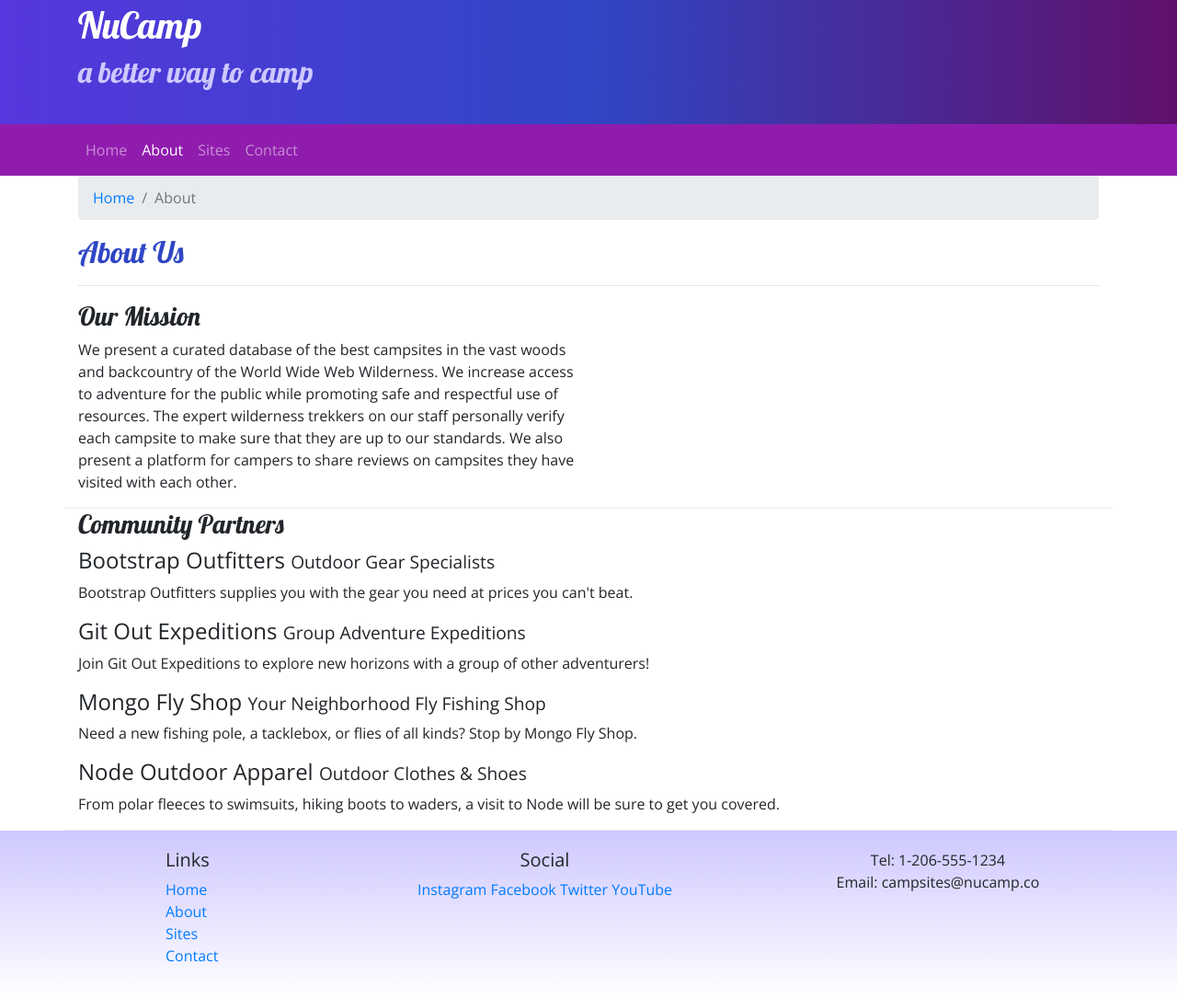
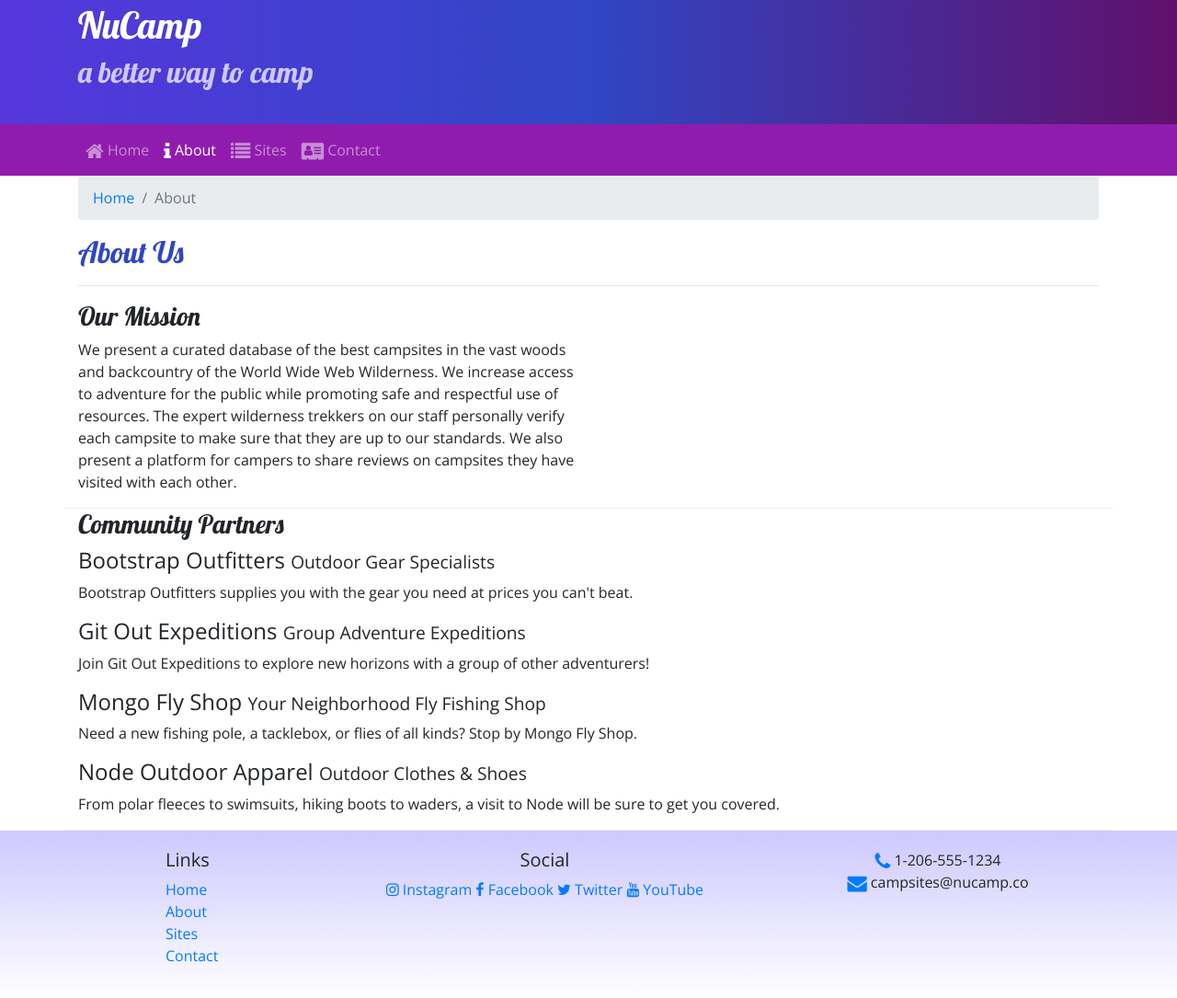
Before and after one commit to kulrichNuCamp/nucamp-bootstrap, a website: page aboutus.html in a window 1280 px wide. Shown: the part 27-1112 px from the top of the page at 92% size. Drawn offline with nearby package versions, Linux system fonts and the light colour scheme.

Commit message:
added font awesome icons

```diff
--- a/aboutus.html
+++ b/aboutus.html
@@ -10,6 +10,7 @@
     <link rel="stylesheet" href="node_modules/bootstrap/dist/css/bootstrap.min.css" />
 
     <!-- Additional CSS must be placed after Bootstrap CSS -->
+    <link rel="stylesheet" href="node_modules/font-awesome/css/font-awesome.min.css" />
     <link rel="stylesheet" href="https://fonts.googleapis.com/css?family=Lobster|Open+Sans" />
     <link rel="stylesheet" href="css/styles.css" />
     <title>NuCamp: A Better Way To Camp</title>
@@ -36,10 +37,10 @@
 
             <div class="collapse navbar-collapse" id="nucampNavbar">
                 <ul class="navbar-nav">
-                    <li class="nav-item"><a class="nav-link" href="index.html">Home</a></li>
-                    <li class="nav-item active"><a class="nav-link" href="#">About</a></li>
-                    <li class="nav-item"><a class="nav-link" href="#">Sites</a></li>
-                    <li class="nav-item"><a class="nav-link" href="#">Contact</a></li>
+                    <li class="nav-item"><a class="nav-link" href="index.html"><i class="fa fa-home fa-lg"></i> Home</a></li>
+                    <li class="nav-item active"><a class="nav-link" href="#"><i class="fa fa-info fa-lg"></i> About</a></li>
+                    <li class="nav-item"><a class="nav-link" href="#"><i class="fa fa-list fa-lg"></i> Sites</a></li>
+                    <li class="nav-item"><a class="nav-link" href="#"><i class="fa fa-address-card fa-lg"></i> Contact</a></li>
                 </ul>
             </div>
         </div>
@@ -93,14 +94,14 @@
                 </div>
                 <div class="col-6 col-sm-5 text-center">
                     <h5>Social</h5>
-                    <a href="http://instagram.com/">Instagram</a>
-                    <a href="http://facebook.com/">Facebook</a>
-                    <a href="http://twitter.com/">Twitter</a>
-                    <a href="http://youtube.com/">YouTube</a>
+                    <a href="http://instagram.com/"><i class="fa fa-instagram"></i> Instagram</a>
+                    <a href="http://facebook.com/"><i class="fa fa-facebook"></i> Facebook</a>
+                    <a href="http://twitter.com/"><i class="fa fa-twitter"></i> Twitter</a>
+                    <a href="http://youtube.com/"><i class="fa fa-youtube"></i> YouTube</a>
                 </div>
                 <div class="col-sm-4 text-center">
-                    Tel: 1-206-555-1234<br />
-                    Email: campsites@nucamp.co
+                    <i class="fa fa-phone fa-lg text-primary"></i> 1-206-555-1234<br />
+                    <i class="fa fa-envelope fa-lg text-primary"></i> campsites@nucamp.co
                 </div>
            </div>
         </div>
--- a/package.json
+++ b/package.json
@@ -15,6 +15,7 @@
   },
   "dependencies": {
     "bootstrap": "^4.5.0",
+    "font-awesome": "^4.7.0",
     "jquery": "^3.5.1",
     "popper.js": "^1.16.1"
   }
```
Also changed, not shown: index.html (+11 -10 lines), 1 other file.
